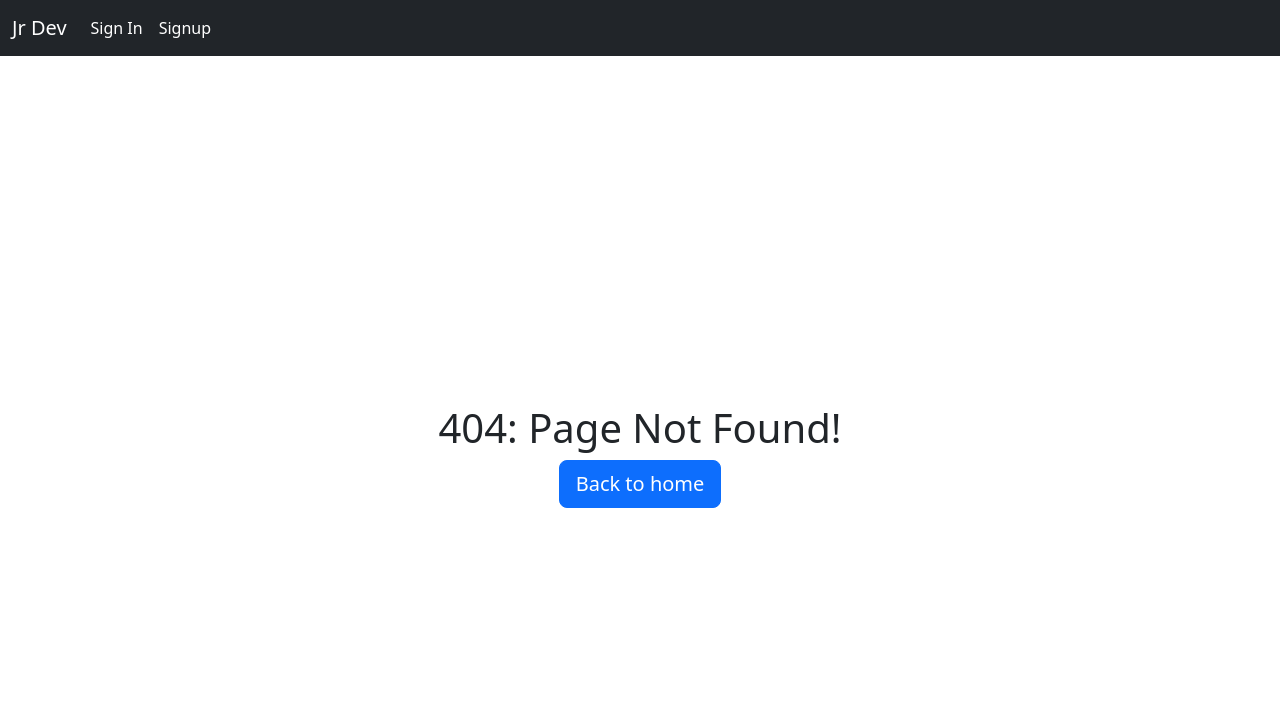
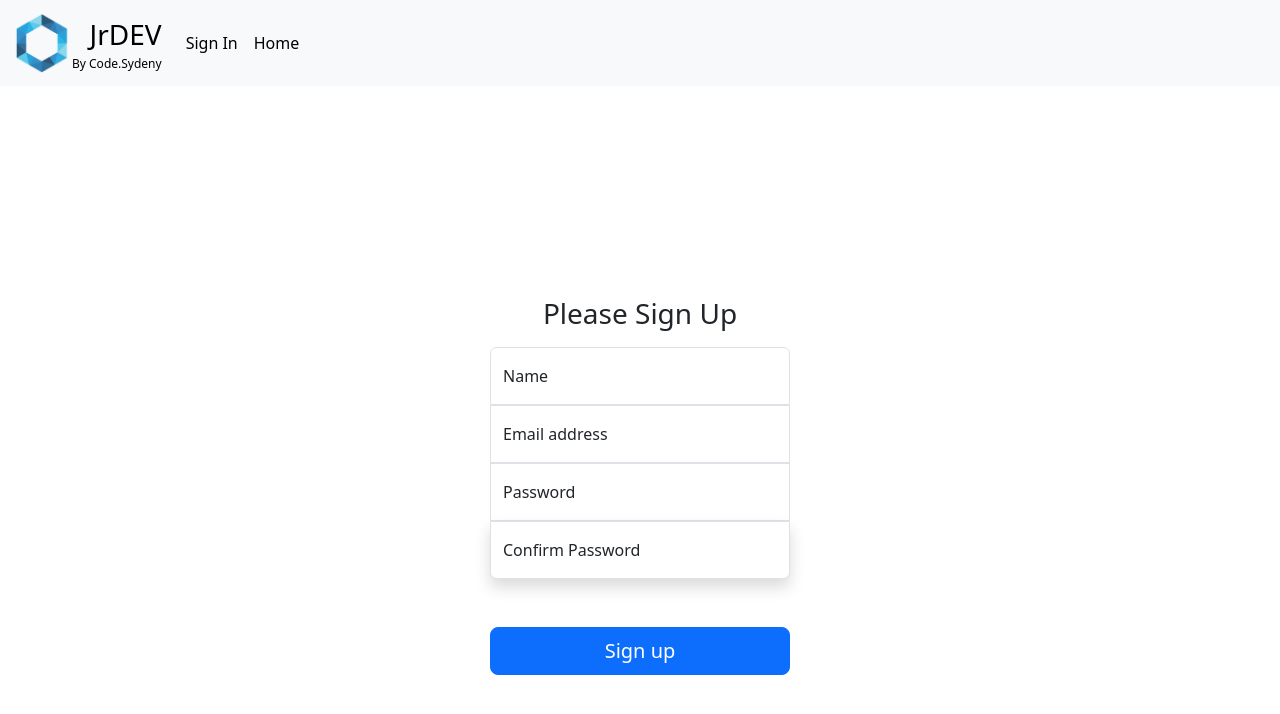
Before and after one commit to codesydney/jrdev, a React (Create React App) app: page /usersignup in a window 1280 px wide. Before the commit this address had no page. Shown: the top 714 px of the page. Built offline with nearby package versions, Linux system fonts and the light colour scheme.

Commit message:
code update
Select user type & error messages update.

```diff
--- a/src/App.js
+++ b/src/App.js
@@ -1,10 +1,11 @@
 import { UserAccountProvider } from "./context/userAccountContext"
 import { BrowserRouter as Router, Route, Routes } from "react-router-dom"
-import SignUp from "./components/SignUp"
+import UserSignUp from "./components/UserSignUp"
 import Header from "./components/Header"
 import SignIn from "./components/SignIn"
 import NotFound from "./components/NotFound"
 import Home from "./components/Home"
+import RecruiterSignUp from "./components/RecruiterSignUp"
 function App() {
   return (
     <UserAccountProvider>
@@ -12,7 +13,8 @@ function App() {
         <Header />
         <Routes>
           <Route path='/' element={<Home />} />
-          <Route path='/signup' element={<SignUp />} />
+          <Route path='/usersignup' element={<UserSignUp />} />
+          <Route path='/recruitersignup' element={<RecruiterSignUp />} />
           <Route path='/signin' element={<SignIn />} />
           <Route path='/*' element={<NotFound />} />
         </Routes>
--- a/src/components/Header.jsx
+++ b/src/components/Header.jsx
@@ -1,13 +1,18 @@
 import { Link } from "react-router-dom"
+import logo from "./resources/codesydenylogo.png"
 function Header() {
   return (
     <nav
-      className='navbar navbar-expand navbar-dark bg-dark'
+      className='navbar navbar-expand  bg-light'
       aria-label='Second navbar example'
     >
       <div className='container-fluid'>
-        <Link className='navbar-brand' to='/'>
-          Jr Dev
+        <Link className='navbar-brand d-flex' to='/'>
+          <img className='logo' src={logo} alt='' />
+          <div className='d-flex flex-column gap-0 justify-content-end m-0 p-0'>
+            <p className='fs-3 m-0 text-end'>JrDEV</p>
+            <p className='fs-7 m-0 text-end'>By Code.Sydeny</p>
+          </div>
         </Link>
         <button
           className='navbar-toggler'
@@ -33,8 +38,8 @@ function Header() {
               </Link>
             </li>
             <li className='nav-item'>
-              <Link className='nav-link active' to='/signup'>
-                Signup
+              <Link className='nav-link active' to='/'>
+                Home
               </Link>
             </li>
           </ul>
--- a/src/components/Home.jsx
+++ b/src/components/Home.jsx
@@ -1,13 +1,30 @@
 import { Link } from "react-router-dom"
-function Home() {
+
+function AccountType() {
   return (
-    <div className=' center flex-column'>
-      <h1>Home</h1>
-      <Link to='/signup' className='btn btn-primary btn-lg'>
-        Sign Up
-      </Link>
+    <div className='container cntr mt-5'>
+      <div className='row gap-5'>
+        <div className='col centr  py-8 px-4 border'>
+          <h1 className='txt-blue'>Jr Developer</h1>
+          <Link
+            to='/usersignup'
+            className='btn button-blue btn-lg shadow button rounded-pill px-2'
+          >
+            Sign Up
+          </Link>
+        </div>
+        <div className='col centr  py-8 px-4 border'>
+          <h1 className='txt-blue'>Recruiter</h1>
+          <Link
+            to='/recruitersignup'
+            className=' btn button button-blue btn-lg shadow rounded-pill px-2'
+          >
+            Sign Up
+          </Link>
+        </div>
+      </div>
     </div>
   )
 }
 
-export default Home
+export default AccountType
--- a/src/components/SignUp.jsx
+++ b/src/components/RecruiterSignUp.jsx
@@ -1,21 +1,60 @@
-import { useContext } from "react"
-import UserAccountContext from "../context/userAccountContext"
-function SignUp() {
-  const {
-    name,
-    email,
-    password,
-    passwordConfirm,
-    error,
-    handleName,
-    handleEmail,
-    handlePassword,
-    handlePasswordConfirm,
-    handleError,
-    setError,
-    valid,
-  } = useContext(UserAccountContext)
+import { useState } from "react"
+import { Link } from "react-router-dom"
+function RecruiterSignUp() {
+  const [name, setName] = useState("")
+  const [email, setEmail] = useState("")
+  const [password, setPassword] = useState("")
+  const [passwordConfirm, setPasswordConfirm] = useState("")
+  const [error, setError] = useState()
+  const [valid, setValid] = useState()
+  const [login, setLogin] = useState(false)
 
+  const handleEmail = (e) => {
+    setEmail(e.target.value)
+  }
+  const handlePassword = (e) => {
+    setPassword(e.target.value)
+  }
+  const handlePasswordConfirm = (e) => {
+    setPasswordConfirm(e.target.value)
+  }
+  const handleName = (e) => {
+    setName(e.target.value)
+  }
+  const handleClear = () => {
+    setName("")
+    setEmail("")
+    setPassword("")
+    setPasswordConfirm("")
+  }
+  const handleError = (respS, resp, error) => {
+    console.log(resp)
+    if (respS === "success") {
+      handleClear()
+      setError("success")
+      console.log("done")
+      setValid(true)
+    } else {
+      console.log("bad")
+      setPassword("")
+      setPasswordConfirm("")
+      handleErrorType(error)
+    }
+  }
+  const handleErrorType = (error) => {
+    if (error !== "Invalid input data. Passwords must match") {
+      let serror = error.substring(0, 18)
+      console.log(serror)
+      if (serror === "Invalid input data") {
+        setError("Password too short. Minimum 8!")
+      } else if (serror === "E11000 duplicate k") {
+        setError("User Already Exists.")
+        setLogin(true)
+      }
+    } else {
+      setError(error)
+    }
+  }
   const handleSubmit = (e) => {
     e.preventDefault()
     const data = { name, email, password, passwordConfirm }
@@ -32,9 +71,7 @@ function SignUp() {
       body: JSON.stringify(user),
     }).then((result) => {
       result.json().then((resp) => {
-        console.log(resp.message)
-        setError(resp.message)
-        handleError()
+        handleError(resp.status, resp, resp.message)
       })
     })
   }
@@ -88,7 +125,9 @@ function SignUp() {
                 value={passwordConfirm}
               />
               <label htmlFor='floatingPassword'>Confirm Password</label>
-              <p className={valid ? "text-success" : "text-danger"}>{error}</p>
+              <p className={valid ? "text-success" : "text-danger"}>
+                {error} {login && <Link to='/signin'>Sign In</Link>}
+              </p>
             </div>
 
             <button className='w-100 btn btn-lg btn-primary' type='submit'>
@@ -101,4 +140,4 @@ function SignUp() {
   )
 }
 
-export default SignUp
+export default RecruiterSignUp
--- /dev/null
+++ b/src/components/UserSignUp.jsx
@@ -0,0 +1,145 @@
+import { useState, useContext } from "react"
+import { useNavigate } from "react-router-dom"
+import UserAccountContext from "../context/userAccountContext"
+function SignUp() {
+  const [name, setName] = useState("")
+  const [email, setEmail] = useState("")
+  const [password, setPassword] = useState("")
+  const [passwordConfirm, setPasswordConfirm] = useState("")
+  const [error, setError] = useState()
+  const [valid, setValid] = useState()
+  const navigate = useNavigate()
+  const { user, setUser } = useContext(UserAccountContext)
+  const handleEmail = (e) => {
+    setEmail(e.target.value)
+  }
+  const handlePassword = (e) => {
+    setPassword(e.target.value)
+  }
+  const handlePasswordConfirm = (e) => {
+    setPasswordConfirm(e.target.value)
+  }
+  const handleName = (e) => {
+    setName(e.target.value)
+  }
+  const handleClear = () => {
+    setName("")
+    setEmail("")
+    setPassword("")
+    setPasswordConfirm("")
+  }
+
+  const handleError = (respS, resp, error) => {
+    console.log(resp)
+    if (respS === "success") {
+      handleClear()
+      setError("success")
+      console.log("done")
+      setValid(true)
+    } else {
+      console.log("bad")
+      setPassword("")
+      setPasswordConfirm("")
+      handleErrorType(error)
+    }
+  }
+  const handleErrorType = (error) => {
+    if (error !== "Invalid input data. Passwords must match") {
+      let serror = error.substring(0, 18)
+      console.log(serror)
+      if (serror === "Invalid input data") {
+        setError("Password too short. Minimum 8!")
+      } else if (serror === "E11000 duplicate k") {
+        setError("User Already Exists. Log in")
+      }
+    } else {
+      setError(error)
+    }
+  }
+
+  const handleSubmit = (e) => {
+    e.preventDefault()
+    const data = { name, email, password, passwordConfirm }
+    handlePost(data)
+    console.log("pst")
+  }
+
+  const handlePost = (user) => {
+    console.log("pst2")
+    const url = "https://jrdevau.herokuapp.com/api/v1/users/signUp"
+    fetch(url, {
+      method: "POST",
+      headers: {
+        "Content-Type": "application/json",
+      },
+      body: JSON.stringify(user),
+    }).then((result) => {
+      result.json().then((resp) => {
+        handleError(resp.status, resp, resp.message)
+      })
+    })
+  }
+
+  return (
+    <div className='text-center center'>
+      <div className='signin'>
+        <div className='form-signin w-100 m-auto gap-3'>
+          <form onSubmit={handleSubmit}>
+            <h1 className='h3 mb-3 fw-normal'>Please Sign Up</h1>
+            <div className='form-floating'>
+              <input
+                type='text'
+                className='form-control rounded-0 rounded-top'
+                id='floatingInput'
+                placeholder='Name'
+                onChange={handleName}
+                value={name}
+              />
+              <label htmlFor='floatingInput'>Name</label>
+            </div>
+            <div className='form-floating'>
+              <input
+                type='email'
+                className='form-control rounded-0 '
+                id='floatingInput'
+                placeholder='name@example.com'
+                onChange={handleEmail}
+                value={email}
+              />
+              <label htmlFor='floatingInput'>Email address</label>
+            </div>
+            <div className='form-floating'>
+              <input
+                type='password'
+                className='form-control rounded-0'
+                id='floatingPassword'
+                placeholder='Password'
+                onChange={handlePassword}
+                value={password}
+              />
+              <label htmlFor='floatingPassword'>Password</label>
+            </div>
+            <div className='form-floating mb-5'>
+              <input
+                type='password'
+                className='form-control rounded-0 rounded-bottom shadow mb-1'
+                id='floatingPassword'
+                placeholder='Confirm Password'
+                onChange={handlePasswordConfirm}
+                value={passwordConfirm}
+              />
+              <label htmlFor='floatingPassword'>Confirm Password</label>
+              <p className={valid ? "text-success" : "text-danger"}>{error}</p>
+            </div>
+
+            <button className='w-100 btn btn-lg btn-primary' type='submit'>
+              Sign up
+            </button>
+          </form>
+        </div>
+      </div>
+    </div>
+  )
+}
+
+export default SignUp
--- a/src/context/userAccountContext.js
+++ b/src/context/userAccountContext.js
@@ -3,60 +3,9 @@ import { createContext, useState } from "react"
 const UserAccountContext = createContext()
 
 export const UserAccountProvider = ({ children }) => {
-  const [name, setName] = useState("")
-  const [email, setEmail] = useState("")
-  const [password, setPassword] = useState("")
-  const [passwordConfirm, setPasswordConfirm] = useState("")
-  const [error, setError] = useState()
-  const [valid, setValid] = useState()
-
-  const handleEmail = (e) => {
-    setEmail(e.target.value)
-  }
-  const handlePassword = (e) => {
-    setPassword(e.target.value)
-  }
-  const handlePasswordConfirm = (e) => {
-    setPasswordConfirm(e.target.value)
-  }
-  const handleName = (e) => {
-    setName(e.target.value)
-  }
-  const handleClear = () => {
-    setName("")
-    setEmail("")
-    setPassword("")
-    setPasswordConfirm("")
-  }
-  const handleError = () => {
-    if (error !== undefined) {
-      handleClear()
-      setError("success")
-      setValid(true)
-    } else {
-      setPassword("")
-      setPasswordConfirm("")
-    }
-  }
-
+  const [user, setUser] = useState()
   return (
-    <UserAccountContext.Provider
-      value={{
-        name,
-        email,
-        password,
-        passwordConfirm,
-        error,
-        handleEmail,
-        handlePassword,
-        handlePasswordConfirm,
-        handleName,
-        handleClear,
-        handleError,
-        setError,
-        valid,
-      }}
-    >
+    <UserAccountContext.Provider value={{ user, setUser }}>
       {children}
     </UserAccountContext.Provider>
   )
--- a/src/index.css
+++ /dev/null
@@ -1,9 +0,0 @@
-.center {
-  display: flex;
-  justify-content: center;
-  align-items: center;
-  height: 100vh;
-}
-.signin {
-  width: 300px;
-}
--- a/src/index.js
+++ b/src/index.js
@@ -2,7 +2,7 @@ import React from "react"
 import ReactDOM from "react-dom/client"
 import App from "./App"
 import "bootstrap/dist/css/bootstrap.css"
-import "./index.css"
+import "./styles.css"
 
 const root = ReactDOM.createRoot(document.getElementById("root"))
 root.render(
--- /dev/null
+++ b/src/styles.css
@@ -0,0 +1,36 @@
+.txt-blue {
+  color: #47769f;
+}
+
+.button-blue {
+  color: white;
+  background-color: #3d64ac;
+}
+.button {
+  width: 50%;
+}
+.py-8 {
+  padding: 10% 0;
+}
+.centr {
+  display: flex;
+  flex-direction: column;
+  align-items: center;
+}
+.logo {
+  width: 60px;
+  height: 60px;
+}
+
+.center {
+  display: flex;
+  justify-content: center;
+  align-items: center;
+  height: 100vh;
+}
+.signin {
+  width: 300px;
+}
+.fs-7 {
+  font-size: 12px;
+}
```
Also changed, not shown: src/components/SignIn.jsx (+8 -4 lines), src/components/resources/codesydenylogo.png (added).
